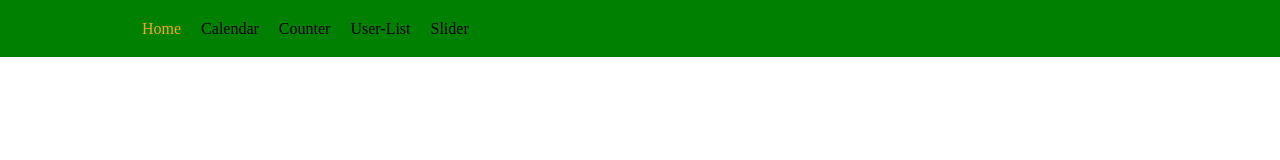
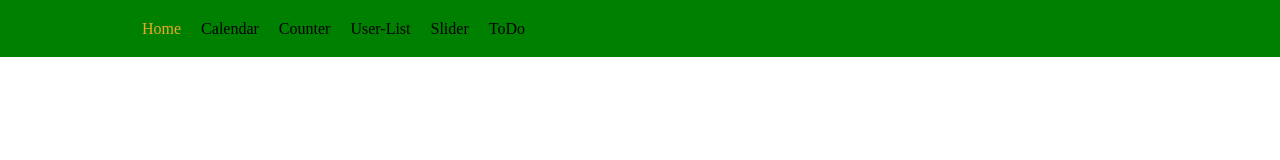
Before and after one commit to EvgenStr/react-calendar, a React (Create React App) app: page / in a window 1280 px wide. Shown: the top 160 px of the page. Built offline with nearby package versions, Linux system fonts and the light colour scheme; a web font is replaced by a local one.

Commit message:
add todo link to header

```diff
--- a/src/components/Header/index.jsx
+++ b/src/components/Header/index.jsx
@@ -12,6 +12,7 @@ function Header() {
           <NavItem to='/counter'>Counter</NavItem>
           <NavItem to='/user-list'>User-List</NavItem>
           <NavItem to='/slider'>Slider</NavItem>
+          <NavItem to='/todo'>ToDo</NavItem>
         </ul>
       </nav>
     </header>
```
